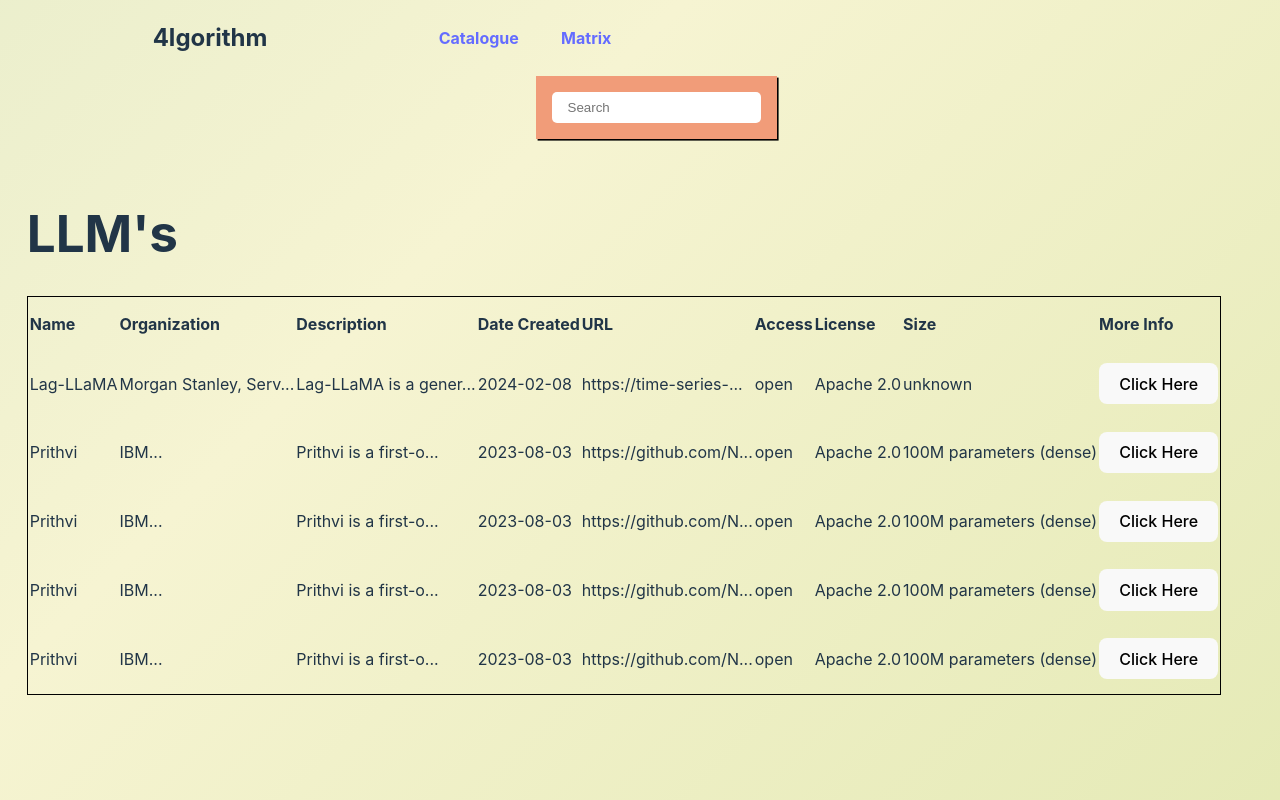
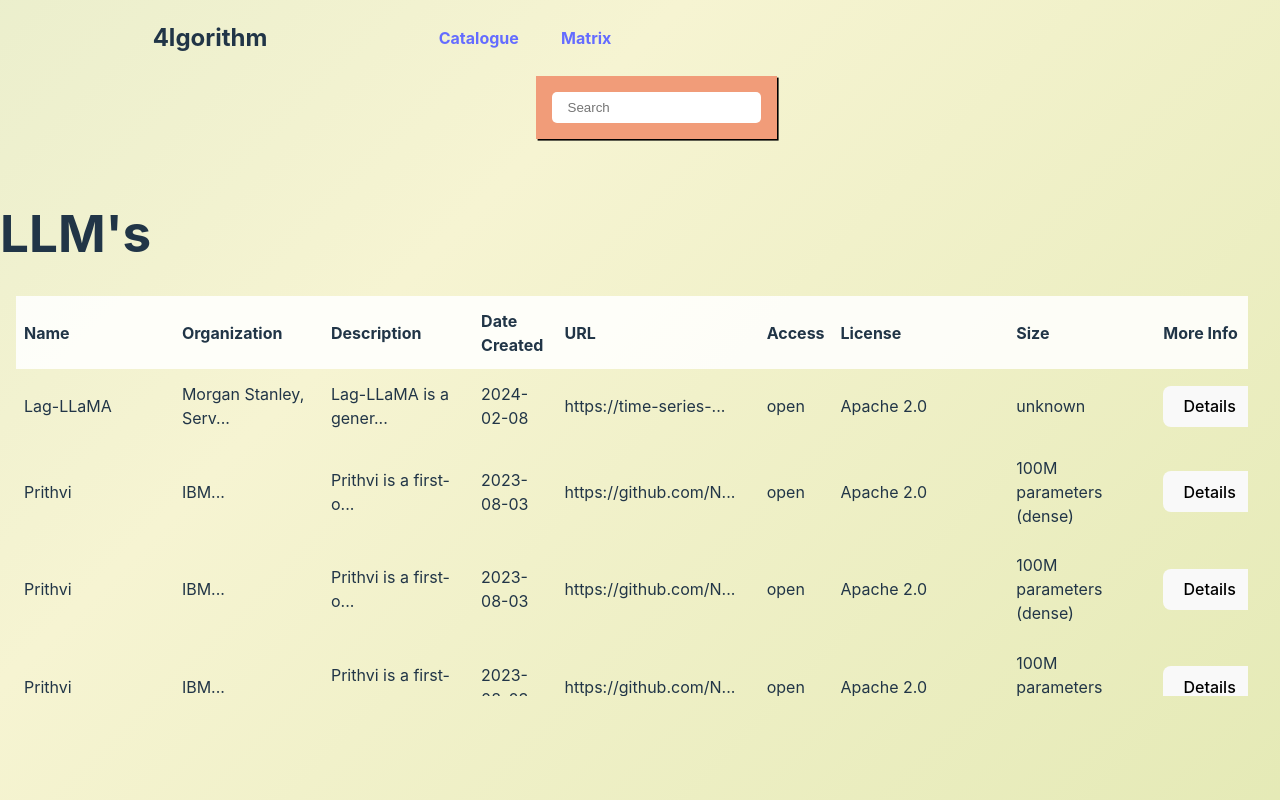
Before and after one commit to Rustic-Citrus/hackathon, a React (Vite) app: page / in a window 1280 px wide. Built offline with nearby package versions, Linux system fonts and the light colour scheme.

Commit message:
fix: display all models in catalogue

```diff
--- a/src/components/Table.tsx
+++ b/src/components/Table.tsx
@@ -4,23 +4,23 @@ import { Link } from "react-router-dom";
 
 export const Table = () => {
   return (
+    <div className="table-container">
       <table>
         <thead>
           <tr>
-          <td>Name</td>
-          <td>Organization</td>
-          <td>Description</td>
-          <td>Date Created</td>
-          <td>URL</td>
-          <td>Access</td>
-          <td>License</td>
-          <td>Size</td>
-          <td>More Info</td>
+            <th>Name</th>
+            <th>Organization</th>
+            <th>Description</th>
+            <th>Date Created</th>
+            <th>URL</th>
+            <th>Access</th>
+            <th>License</th>
+            <th>Size</th>
+            <th>More Info</th>
           </tr>
         </thead>
         <tbody>
           {data.map((row, i) => {
-          if (i < 5) {
             return (
               <tr key={i}>
                 <td>{row.name}</td>
@@ -36,12 +36,16 @@ export const Table = () => {
                 <td>{row.access}</td>
                 <td>{row.license}</td>
                 <td>{row.size}</td>
-                <td><Link to={`/LLM/${row.table_pk}`}><button>Click Here</button></Link></td>
+                <td>
+                  <Link to={`/LLM/${row.table_pk}`}>
+                    <button>Details</button>
+                  </Link>
+                </td>
               </tr>
             );
-          }
           })}
         </tbody>
       </table>
+    </div>
   );
 };
--- a/src/css/Table.css
+++ b/src/css/Table.css
@@ -1,7 +1,27 @@
-thead {
-    font-weight: bold;
+.table-container {
+  max-height: 50vh; /* Adjust based on your needs */
+  overflow-y: auto;
+  overflow-x: visible;
 }
 
-td {
-    padding: 0.8rem 0rem;
+table {
+  border: none;
+  margin: 0 1rem;
+  width: 100%;
+  border-collapse: collapse;
 }
+
+thead {
+  font-weight: bold;
+}
+
+th {
+  position: sticky;
+  top: 0;
+  background-color: #FFFFFFDD; /* Ensure the header is visible over the body content */
+}
+
+th, td {
+  text-align: left;
+  padding: 0.8rem 0.5rem;
+}
```
Lines whose indentation alone changed are shown as unchanged.
